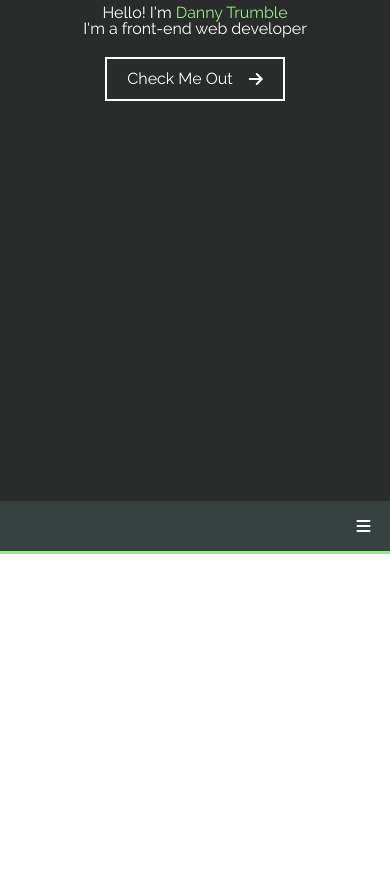
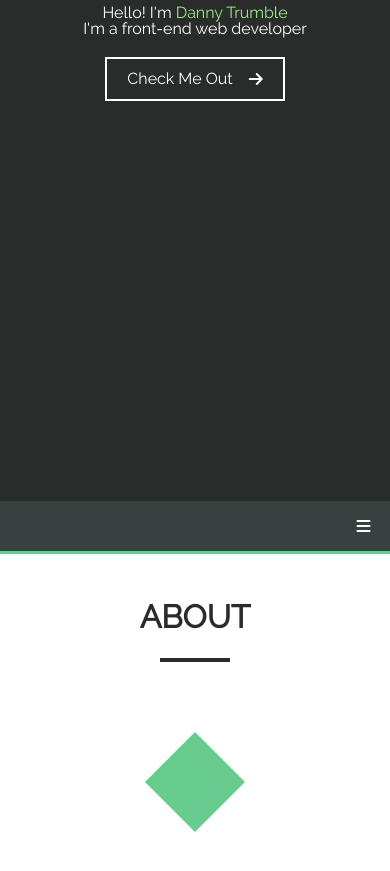
Before and after one commit to Trumbleup/my-portfolio, a plain HTML site: page index.html in a window 390 px wide. Shown: the part 343-1214 px from the top of the page. Before the commit the page ends 897 px from the top, so only its background shows below. Drawn offline with Linux system fonts and the light colour scheme.

Commit message:
Began working on the About section. Decided to use diamond shapes for the label bullets. Continuing to keep mobile responsiveness in mind

```diff
--- a/index.html
+++ b/index.html
@@ -13,12 +13,12 @@
         <div class="overflow-wrap">
             <section id="home" class="flex">
                 <div class="flex">
-                    <div class="text">Hello! I'm
+                    <h1 class="text">Hello! I'm
                         <span class="highlight">Danny Trumble</span>
                         <br />
 
                          I'm a front-end web developer
-                    </div>
+                    </h1>
                     <div class="button">
                         Check Me Out
                         <i class="fas fa-arrow-right"></i>
@@ -35,7 +35,20 @@
                 <i class="fas fa-bars bar-icon"></i>
             </nav>
             <section id="about">
-
+                <div class="container flex">
+                    <h2 class="header">ABOUT</h2>
+                    <div class="header-bar"></div>
+                    <div class="label-wrap">
+                        <div class="flex sub-row">
+                            <div class="flex bullet-wrap">
+                                <div class="diamond-wrap">
+                                    <div class="diamond"></div>
+                                </div>
+                                <div></div>
+                            </div>
+                        </div>
+                    </div>
+                </div>
             </section>
         </div>
         <script src="" async defer></script>
--- a/style.css
+++ b/style.css
@@ -195,7 +195,7 @@ nav {
   width: 100%;
   height: 50px;
   background-color: #364140;
-  border-bottom: 3px solid #96ed89;
+  border-bottom: 3px solid #67cc8e;
   text-align: left;
   position: absolute;
 }
@@ -218,6 +218,51 @@ nav .bar-icon {
   position: absolute;
   margin: 0 auto;
   right: 5vw;
+}
+
+#about {
+  padding: 100px 0 130px 0;
+}
+
+section .container {
+  box-sizing: border-box;
+  max-width: 1200px;
+  margin: 0 auto;
+}
+
+.container .header {
+  font-size: 32px;
+  font-weight: bold;
+}
+
+.header {
+  color: #2a2c2b;
+}
+
+.header-bar {
+  background-color: #2a2c2b;
+  width: 70px;
+  height: 4px;
+  margin: 25px 0 70px 0;
+}
+
+.diamond {
+  width: 0;
+  height: 0;
+  border: 50px solid transparent;
+  border-bottom-color: #67cc8e;
+  position: relative;
+  top: -50px;
+}
+.diamond:after {
+  content: "";
+  position: absolute;
+  left: -50px;
+  top: 50px;
+  width: 0;
+  height: 0;
+  border: 50px solid transparent;
+  border-top-color: #67cc8e;
 }
 
 @media screen and (min-width: 600px) {
@@ -248,4 +293,15 @@ nav .bar-icon {
   nav .bar-icon {
     display: none;
   }
+
+  .container .header {
+    font-size: 50px;
+    font-weight: bold;
+  }
 }
+
+@media screen and (min-width: 960px) {
+  .sub-row {
+    flex-direction: row;
+  }
+}
```
